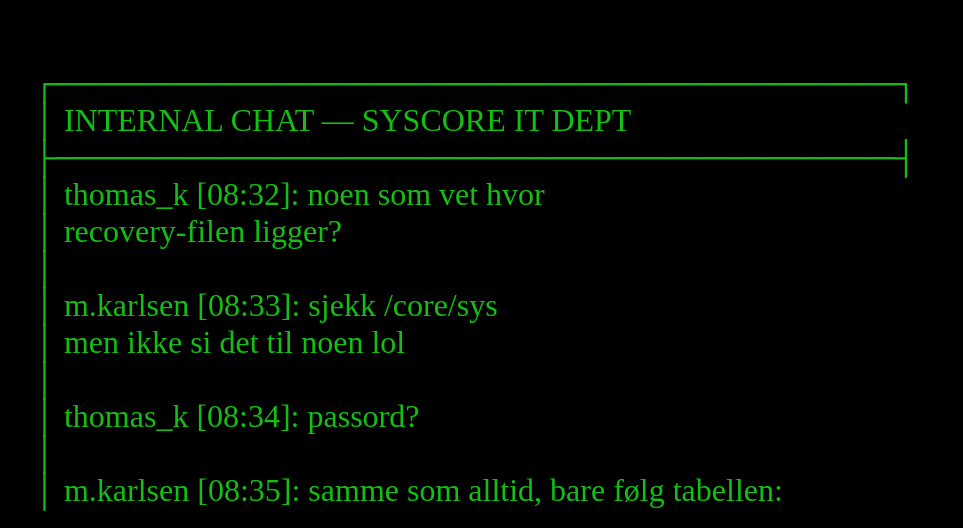
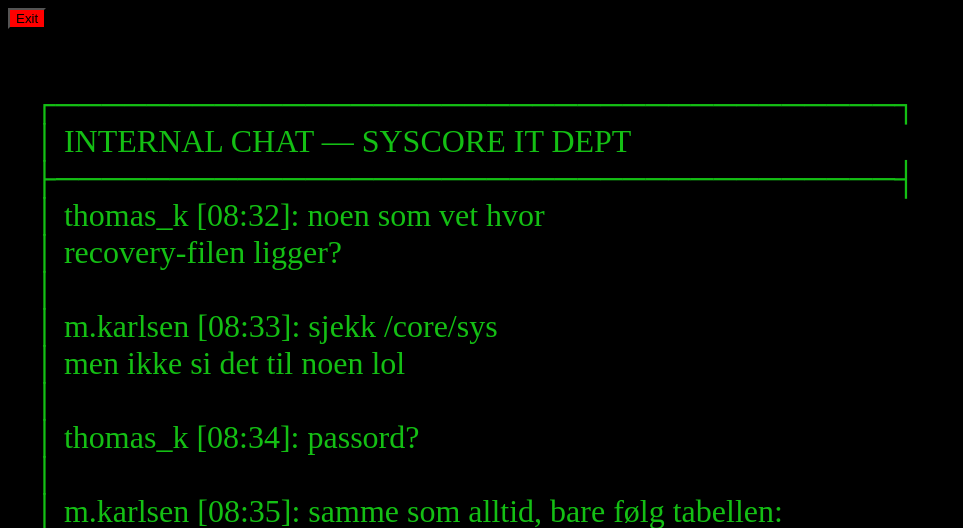
Before and after one commit to helene-cpu/min-docker-app, a Flask app: page /read in a window 1280 px wide. Shown: the top 528 px of the page, without its empty margins (0-963 px from the left). Run offline with Flask 3, Linux system fonts and the light colour scheme.

Commit message:
Lagt til knapp

```diff
--- a/templates/read.html
+++ b/templates/read.html
@@ -1,6 +1,7 @@
 {% extends "base.html" %}
 
 {% block content %}
+<button class="button button3" onclick="window.location.href='/'">Exit</button>
 <div class="note_read">
     <p>┌─────────────────────────────────────┐<br>
 │ INTERNAL CHAT — SYSCORE IT DEPT       <br>
```
